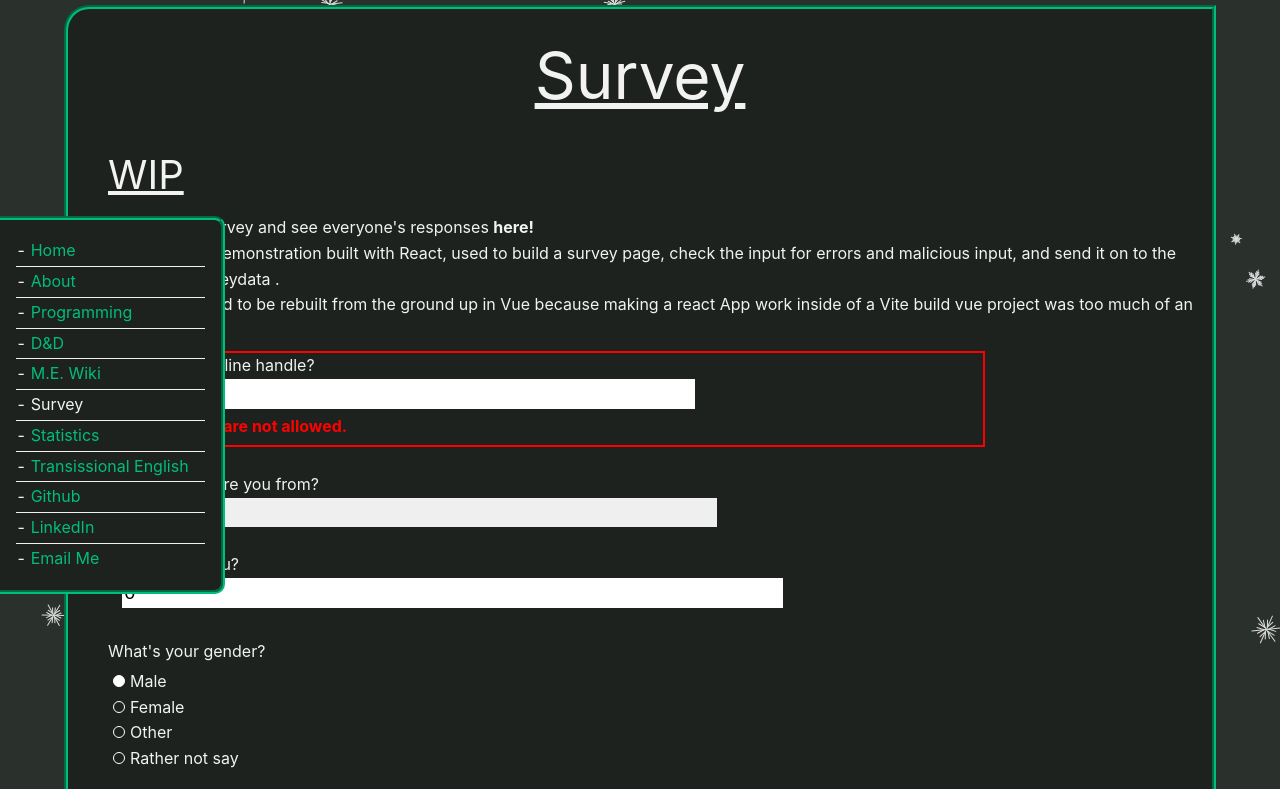
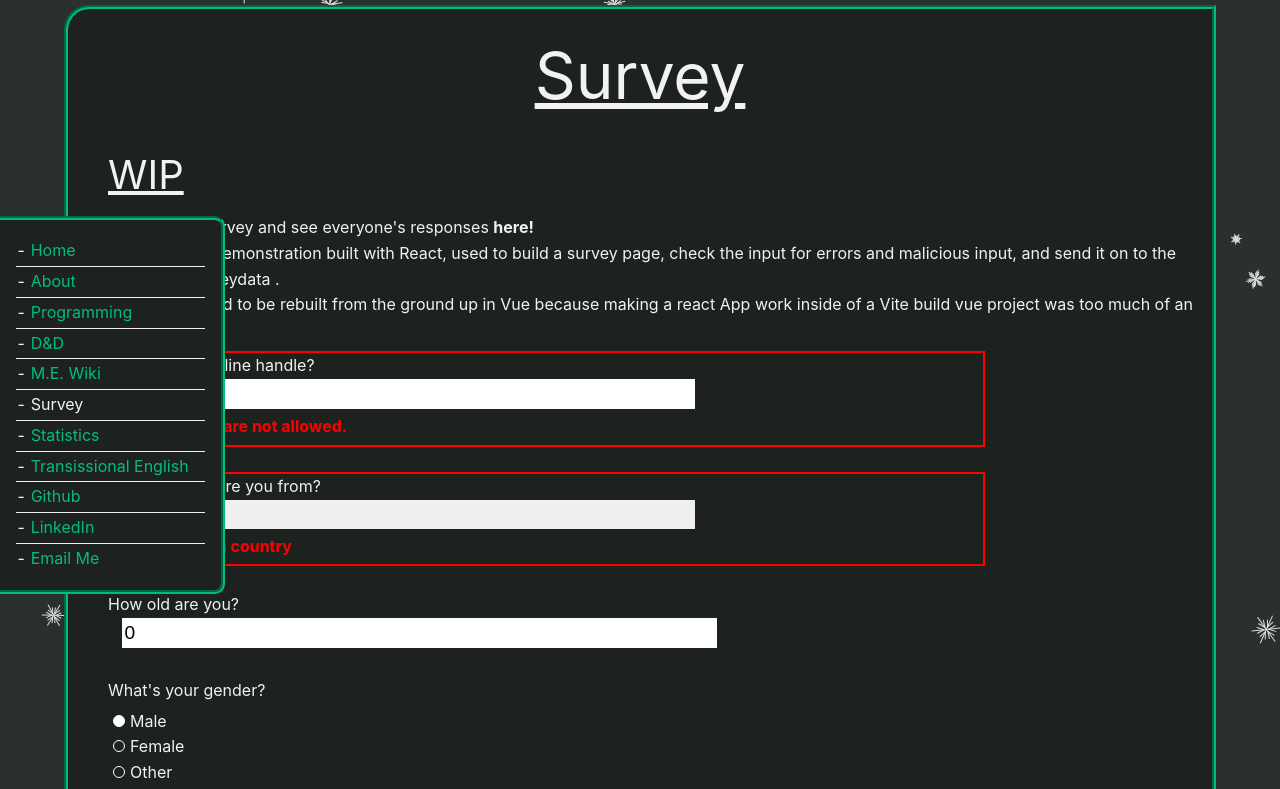
Before and after one commit to Tamillis/Personal_Site_2, a Vue app in the folder personal_site/: page /survey in a window 1280 px wide. Shown: the top 789 px of the page. Built offline with nearby package versions, Linux system fonts and the light colour scheme.

Commit message:
fixed up form to POST with formdata inc only when valid, ready for back end I think

```diff
--- /dev/null
+++ b/personal_site/src/assets/dbsettings.json
@@ -0,0 +1,3 @@
+{
+    "X-API-KEY":"F7B8B1F4F9595445744C6C69246BA09D594E4E98D6A0E9F797DF54270F294CA289B9783DBECC4B0DB9F04B272B634498D11A729557CFB1866835247EABBACAD3"
+}
--- a/personal_site/src/assets/style.css
+++ b/personal_site/src/assets/style.css
@@ -389,3 +389,14 @@
 .radioQ:checked {
   background: white;
 }
+
+.error-box {
+  border: red 2px solid;
+  width: fit-content;
+  padding-right: 2rem;
+}
+
+.error-text {
+  color: red;
+  font-weight: bold;
+}
--- a/personal_site/src/components/SelectBoxQ.vue
+++ b/personal_site/src/components/SelectBoxQ.vue
@@ -1,18 +1,25 @@
 <template>
-    <div>
+    <div :class="{'error-box': blank}">
         <label :for="props.name" class="q-label">{{props.question}}</label><br />
         <select :name="props.name" :id="props.name" class="q" v-model="countrySelected">
             <option disabled value="">Please select your country</option>
             <option v-for="country in countries" :value="country">{{country}}</option>
         </select>
+        <p v-if="blank" class="error-text">Please select a country</p>
     </div>
 </template>
 
 <script setup>
-import { ref } from 'vue';
+import { ref, watch } from 'vue';
 let props = defineProps(['content', 'name', 'question']);
 let countries = ref(props.content);
 let countrySelected = ref("Please select your country");
+
+let blank = ref(true);
+
+watch(countrySelected, () => {
+    blank.value = false;
+});
 
 </script>
 
--- a/personal_site/src/components/SurveyForm.vue
+++ b/personal_site/src/components/SurveyForm.vue
@@ -1,11 +1,15 @@
 <template>
   <div class="main-text">
-        <form @submit="handleSubmit" action="/surveydata" target="" method="POST" v-if="firstTimeSubmit==null" class="subsection">
-            <TextInput question="What's your online handle?" name="handle" content="" :unavailable="takenHandles" class="subsection"></TextInput><br />
-            <SelectBoxQ question="What country are you from?" name="country" :content="countriesArray" class="subsection"></SelectBoxQ><br />
-            <NumericQ name="age" question="How old are you?"></NumericQ><br />
+    <form @submit.prevent="handleSubmit" action="/surveydata" target="" method="POST" v-if="firstTimeSubmit == null"
+      class="subsection" id="survey-form">
+      <TextInput question="What's your online handle?" name="handle" content="" :unavailable="takenHandles"
+        class="subsection"></TextInput><br />
+      <SelectBoxQ question="What country are you from?" name="country" :content="countriesArray" class="subsection">
+      </SelectBoxQ><br />
+      <NumericQ name="age" question="How old are you?" class="subsection"></NumericQ><br />
       <RadioQ :content="genderOptions" question="What's your gender?" name="gender"></RadioQ><br />
-            <CheckBoxQ question="Which D&D class would you be? (Choose 1 or up to 3 for a multi-class)" :content="dndClassList" name="class"></CheckBoxQ><br />
+      <CheckBoxQ question="Which D&D class would you be? (Choose 1 or up to 3 for a multi-class)" :content="dndClassList"
+        name="class"></CheckBoxQ><br />
 
       <input type="submit" value="Submit Survey" class="btn z-1" />
     </form>
@@ -17,18 +21,19 @@
 </template>
 
 <script setup>
-import {ref} from 'vue';
+import { ref } from 'vue';
 import TextInput from '../components/TextInput.vue';
 import SelectBoxQ from '../components/SelectBoxQ.vue';
 import NumericQ from '../components/NumericQ.vue';
 import RadioQ from '../components/RadioQ.vue';
 import CheckBoxQ from '../components/CheckBoxQ.vue';
+import dbsettings from '../assets/dbsettings.json';
+import countriesData from '../assets/countries.json';
 
-let countriesArrayData = await fetch("src/assets/countries.json").then(res => res.json());
-let countriesArray = ref(countriesArrayData);
+let countriesArray = ref(countriesData);
 
 //will fix the below when backend is written
-//let takenHandlesData = await fetch("https://bellaby.co.uk/surveydata/handles").then(res => res.json());
+//let takenHandlesData = await fetch(window.location.origin + "/surveydata/handles").then(res => res.json());
 //let takenHandles = ref(takenHandlesData);
 let takenHandles = ref([]);
 
@@ -38,7 +43,24 @@ let genderOptions = ["Male", "Female", "Other", "Rather not say"];
 const firstTimeSubmit = localStorage.getItem("submitted");
 
 function handleSubmit(event) {
-  localStorage.setItem("submitted", true);
+  //simple check on preventing multiple posts from a single user. Obviously easy to dodge but should work for most simple users
+  //localStorage.setItem("submitted", true);
+
+  const data = new FormData(document.getElementById("survey-form"));
+  //make post submition using fetch, adding necessary secret X-API-KEY header
+
+  //return out of submitting with invalid data
+  if (data.get('handle') == "" || data.get('country') == "") {
+    console.log("Invalid data");
+    return;
+  }
+  fetch(window.location.origin + '/surveydata', {
+    method: 'POST',
+    body: data,
+    headers: {
+      'X-API-KEY':dbsettings['X-API-KEY']
+    }
+  });
 }
 
 </script>
@@ -70,6 +92,7 @@ function handleSubmit(event) {
 }
 
 @media screen and (min-width: 700px) {
+
   .textQ,
   .numQ,
   .selectBoxQ {
@@ -106,5 +129,4 @@ input[type=number] {
 .checkBoxQ:checked,
 .radioQ:checked {
   background: white;
-}
-</style>
+}</style>
--- a/personal_site/src/components/TextInput.vue
+++ b/personal_site/src/components/TextInput.vue
@@ -45,16 +45,4 @@ function onlyAlphaNumeric(string) {
 </script>
 
 <style scoped>
-
-
-.error-box {
-  border: red 2px solid;
-  width: fit-content;
-  padding-right: 2rem;
-}
-
-.error-text {
-  color: red;
-  font-weight: bold;
-}
 </style>
```
Lines whose indentation alone changed are shown as unchanged.
